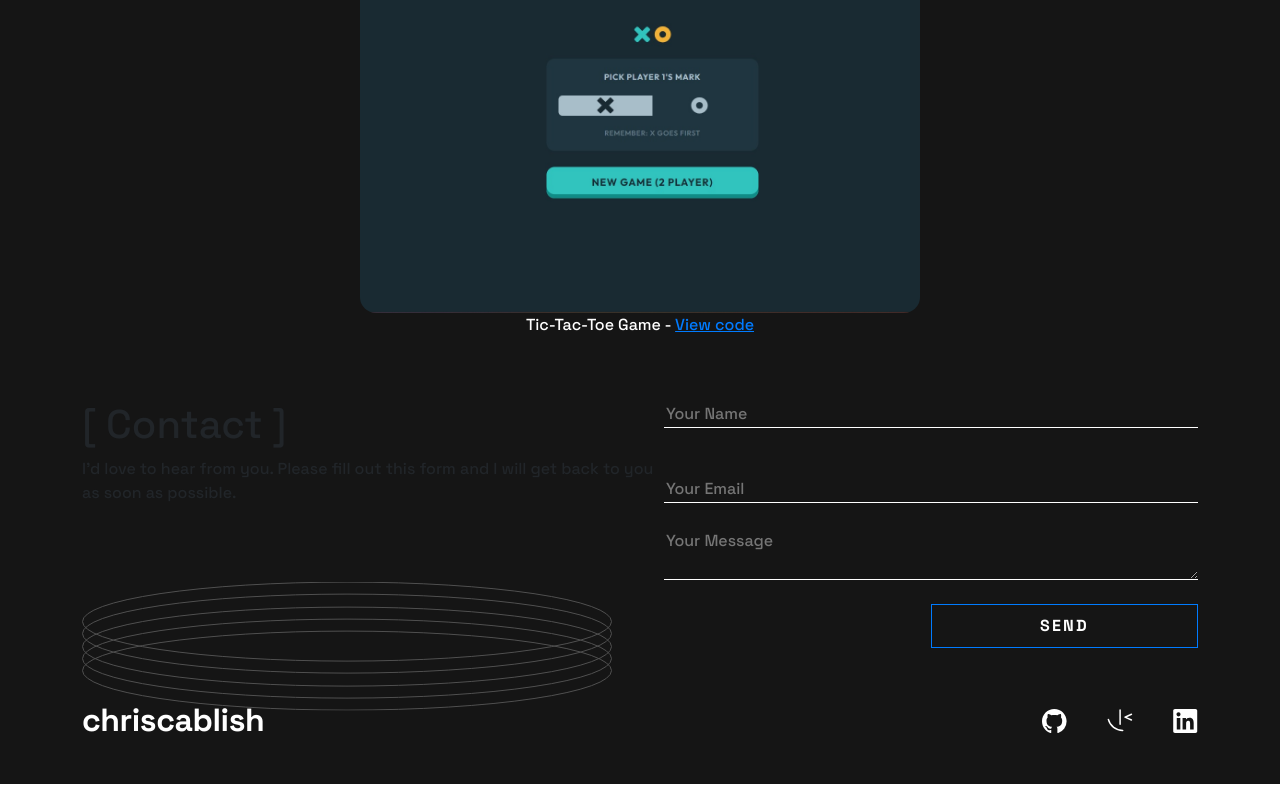
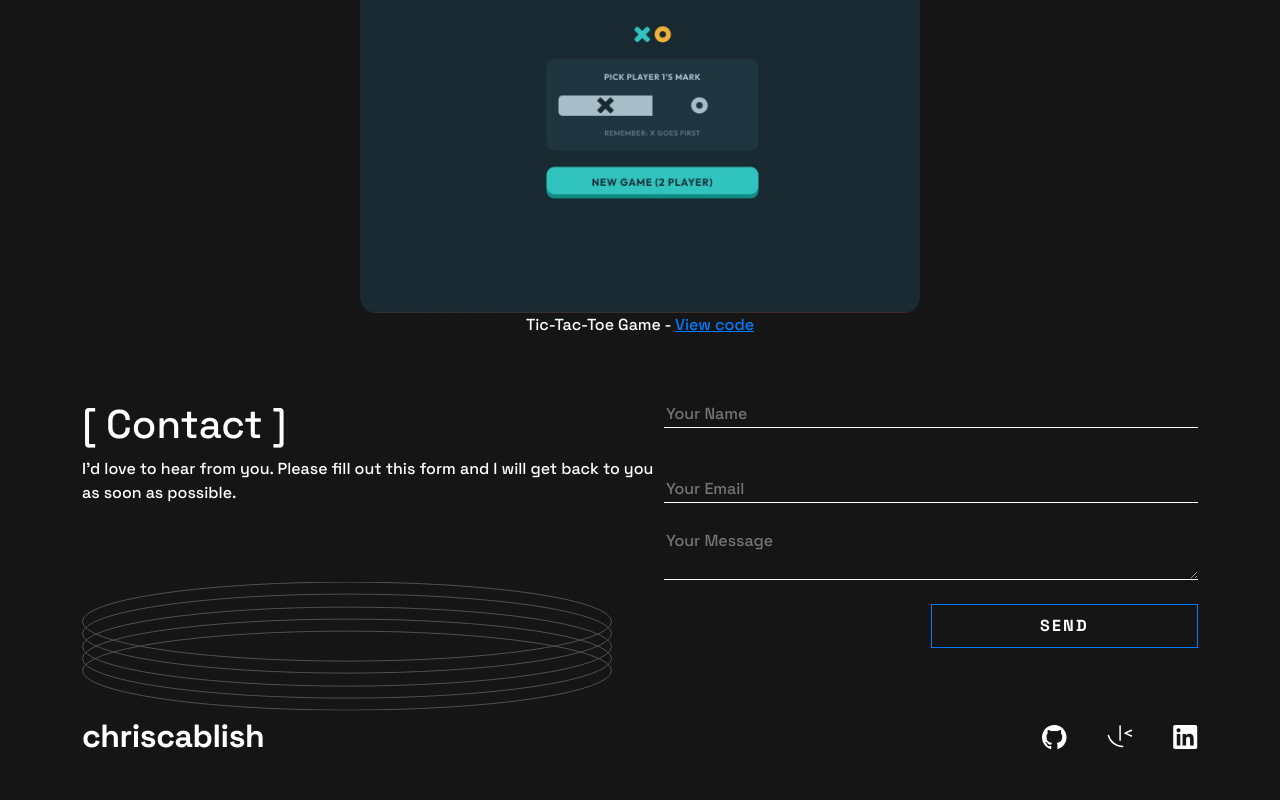
Before and after one commit to ChrisCablish/single-page-developer-portfolio, a React (Create React App) app: page / in a window 1280 px wide. Shown: the part 2495-3295 px from the top of the page. Built offline with nearby package versions, Linux system fonts and the light colour scheme.

Commit message:
update skills

```diff
--- a/src/components/ContactForm.module.scss
+++ b/src/components/ContactForm.module.scss
@@ -6,6 +6,14 @@
   flex-direction: column;
   gap: 1.5rem;
   padding-bottom: 2rem;
+}
+
+.contactSection {
+  margin-bottom: 3rem;
+}
+
+.textSection {
+  color: $white;
 }
 
 .art {
@@ -53,21 +61,13 @@
 .container {
 }
 
-@media screen and (min-width: 576px) {
-  .container {
-    justify-content: center;
-    display: flex;
-    flex-direction: column;
-    text-align: center;
-  }
-}
-
 @media screen and (min-width: 992px) {
   .contactSection {
     display: flex;
     flex-direction: row;
     // width: 40%;
     padding-top: 3rem;
+    margin-bottom: 1rem;
   }
 
   .form {
@@ -84,3 +84,12 @@
     transform: translate(0%, 140%);
   }
 }
+
+@media screen and (min-width: 576px) {
+  .container {
+    justify-content: center;
+    display: flex;
+    flex-direction: column;
+    text-align: center;
+  }
+}
--- a/src/skills.util.js
+++ b/src/skills.util.js
@@ -1,13 +1,16 @@
 const skillCategories = [
   { Languages: ["Javascript", "Java", "C#", "HTML", "CSS"] },
-  { Frameworks: ["React", "Spring Boot", "ASP.NET", "Sass", "Bootstrap"] },
+  { Frameworks: ["React", "Spring Boot", "ASP.NET", "Bootstrap"] },
   {
     "Other Skills": [
-      "Mvc Design",
+      "MySQL",
+      "SQL Server",
+      "MVC Design",
       "Object Relational Mapping",
       "Mobile Responsive Design",
       "AWS",
-      "Git",
+      "Git / Github",
+      "Sass",
     ],
   },
 ];
```
